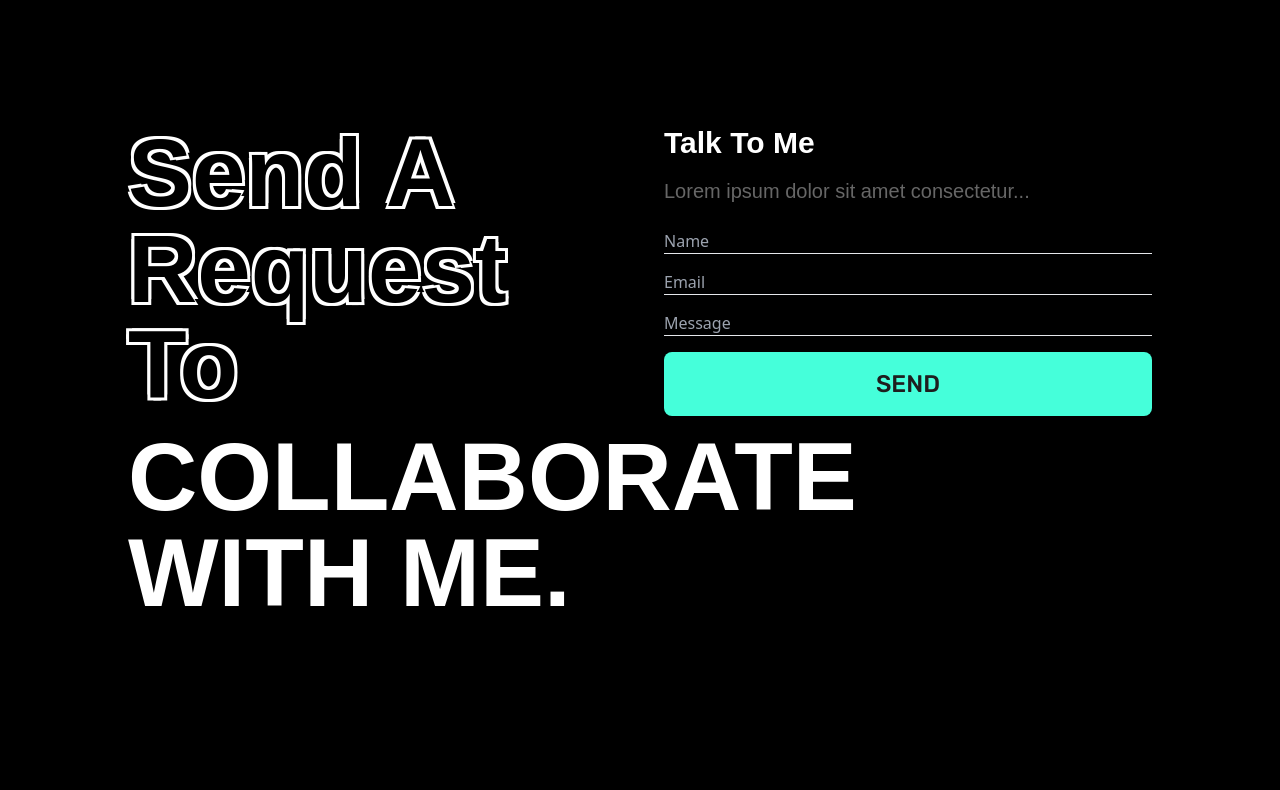
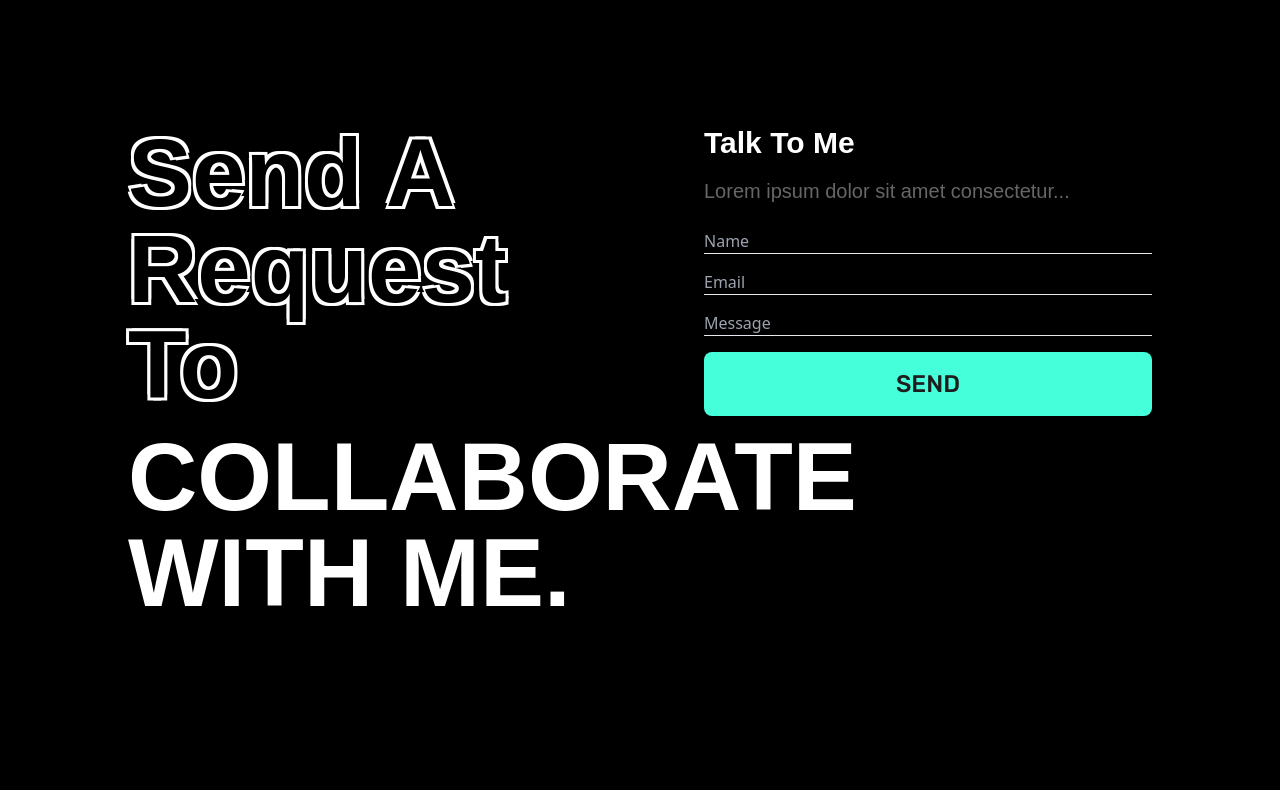
Before and after one commit to noblepaul995/My-Port, a plain HTML site: page index.html in a window 1280 px wide. Shown: the part 1961-2751 px from the top of the page. Drawn offline with nearby package versions, Linux system fonts and the light colour scheme; a web font is replaced by a local one.

Commit message:
Update index.html

```diff
--- a/index.html
+++ b/index.html
@@ -144,7 +144,7 @@
         <p class="text-white font-rosario text-lg md:text-4xl mt-12">Projects Coming Soon: Currently honing my<br>skills in full stack development and excited to bring my ideas to life.</p>
     </div>
     <!-- contact me -->
-    <div id="contact" class="mt-32 grid md:grid-cols-2 gap-12 px-4 md:px-16">
+    <div id="contact" class="mt-32 grid md:grid-cols-2 gap-32 px-4 md:px-16">
         <div>
             <h1 class="text-outline font-rambla font-extrabold text-5xl md:text-8xl">Send A <br>Request To</h1>
             <h1 class="text-white font-rambla font-extrabold text-5xl md:text-8xl mt-4">COLLABORATE WITH ME.</h1>
```
